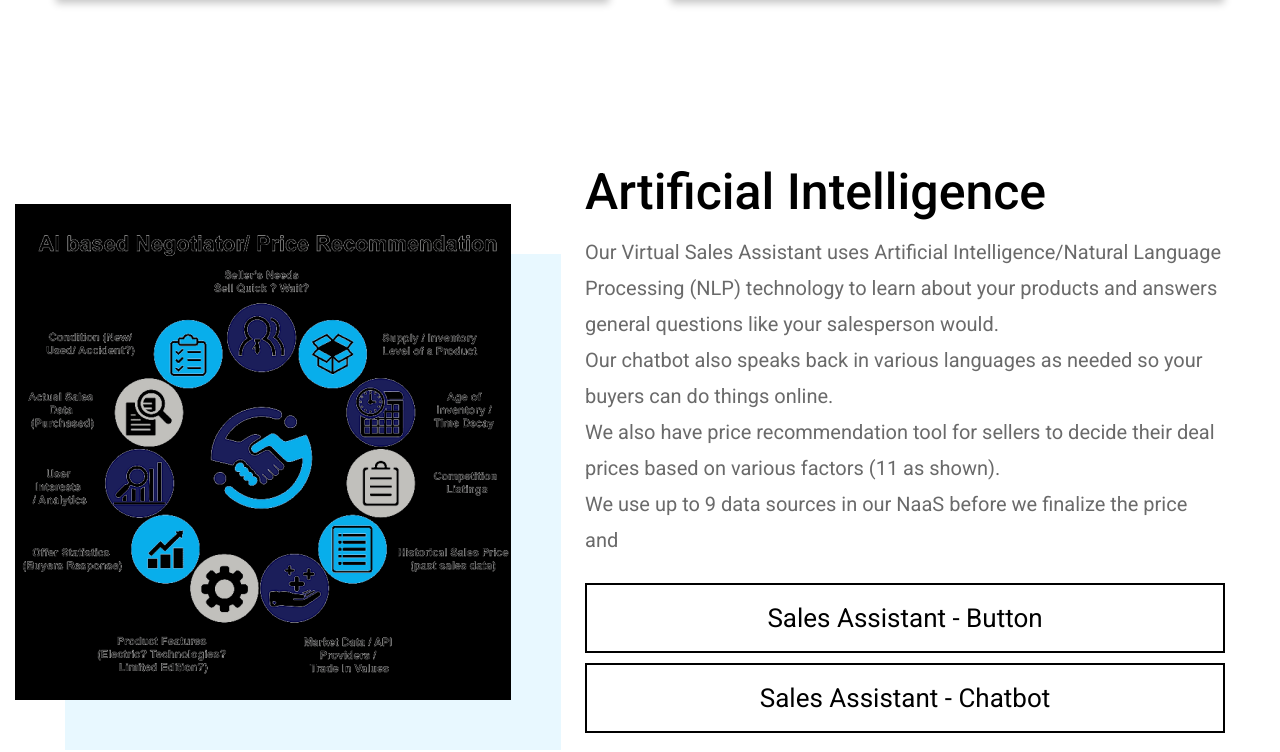
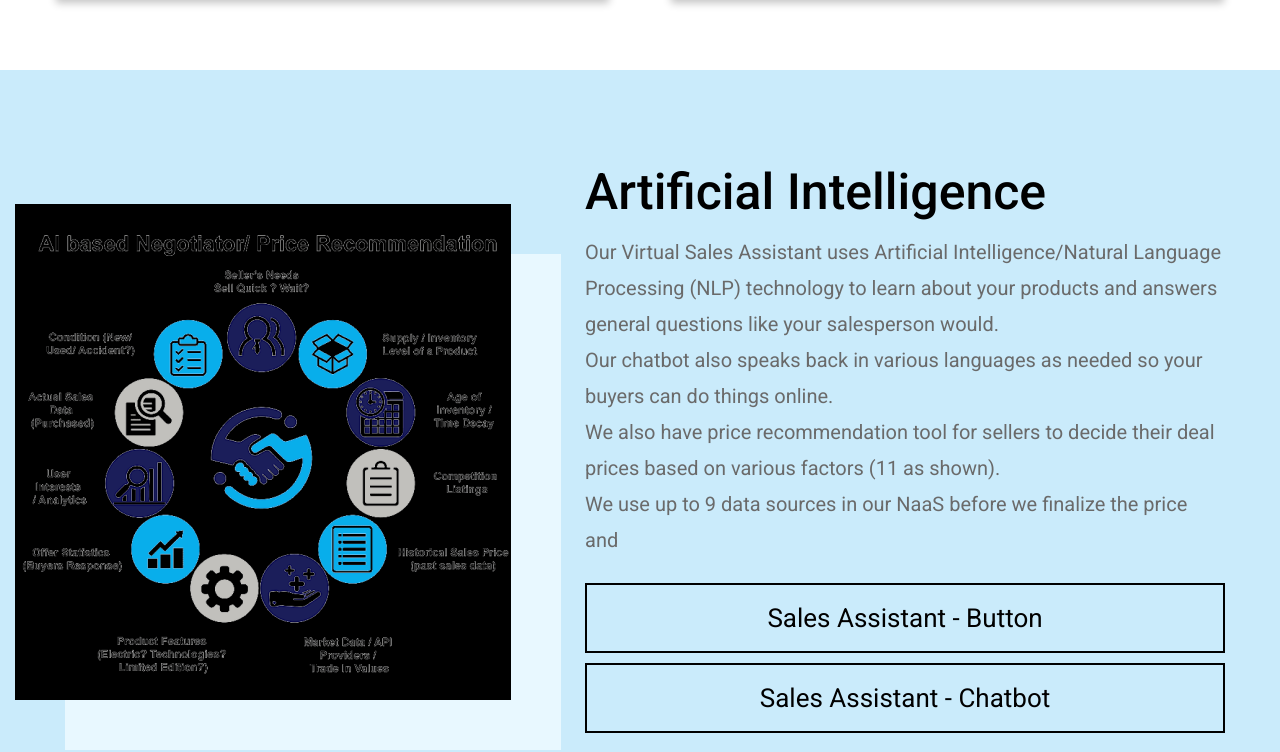
Before and after one commit to rajandraj2023/Autodealcloser, a plain HTML site: page index.html in a window 1280 px wide. Shown: the part 5476-6228 px from the top of the page. Drawn offline with Linux system fonts and the light colour scheme.

Commit message:
Update index.html

```diff
--- a/index.html
+++ b/index.html
@@ -275,7 +275,7 @@ Some buyers don't want to reveal their personal data to sellers and we protect t
         </section>
 
 
-        <section class="market-place">
+        <section class="market-place" style="background: #CAEBFB;">
             <div class="container">
                 <div class="market-place-wrap">
                     <div class="market-place-left" data-aos="fade-right">
```
